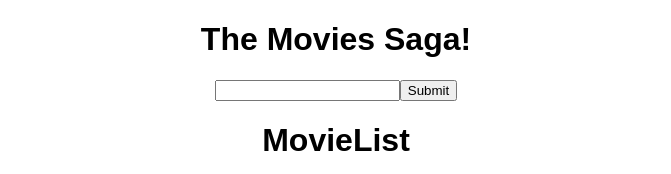
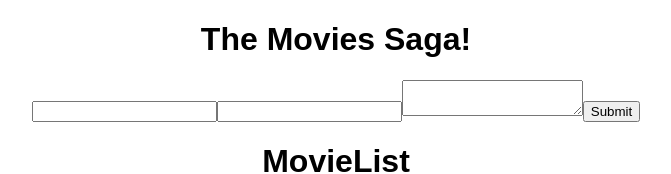
Before and after one commit to VinceSaykao/Watch-Saga, a React (Create React App) app: page /#/ in a window 1280 px wide. Shown: the top 174 px of the page, without its empty margins (304-975 px from the left). Built offline with nearby package versions, Linux system fonts and the light colour scheme; no server answers.

Commit message:
added url and description input, dispatched them from form.js

```diff
--- a/src/components/MovieForm/MovieForm.js
+++ b/src/components/MovieForm/MovieForm.js
@@ -6,16 +6,24 @@ export default function MovieForm() {
 
     // local state that will be an empty string and be updated with new value upon user input
     const [movieInput, setMovieInput] = useState('');
+    let [ urlInput, setUrlInput ] = useState('');
+    let [descriptionInput, setDescriptionInput ] = useState('');
 
     const dispatch = useDispatch();
 
     // this function will dispatch to root-saga when submit is clicked
     function handleSubmit() {
         console.log('clicked');
-        console.log(movieInput);
+        console.log(movieInput, urlInput, descriptionInput);
 
         dispatch({ type: 'FETCH_MOVIES', payload: { movieInput: movieInput } });
+        dispatch({ type: 'FETCH_MOVIES', payload: { urlInput, urlInput } });
+        dispatch({ type: 'FETCH_MOVIES', payload: { descriptionInput, descriptionInput } });
+
+        // clears input value after submit is pressed
         setMovieInput('');
+        setUrlInput('');
+        setDescriptionInput('');
 
     }
 
@@ -26,6 +34,17 @@ export default function MovieForm() {
     onChange={evt => setMovieInput(evt.target.value)}
 
     />
+
+    <input
+    value={urlInput}
+    onChange={evt => setUrlInput(evt.target.value)}
+    />
+
+    <textarea
+    value={descriptionInput}
+    onChange={evt => setDescriptionInput(evt.target.value)}
+    />
+
     <button
     onClick={handleSubmit}
     >
```
